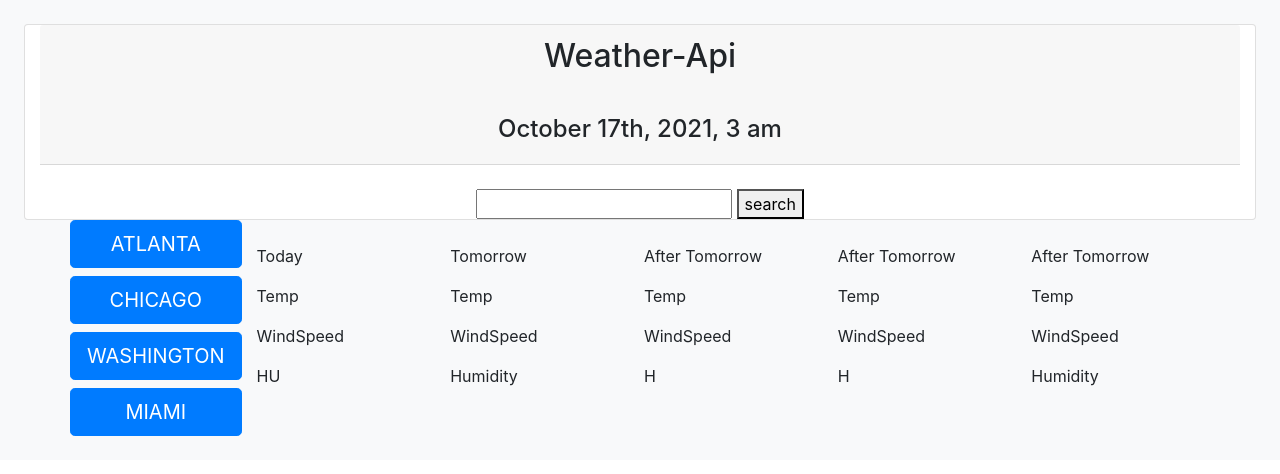
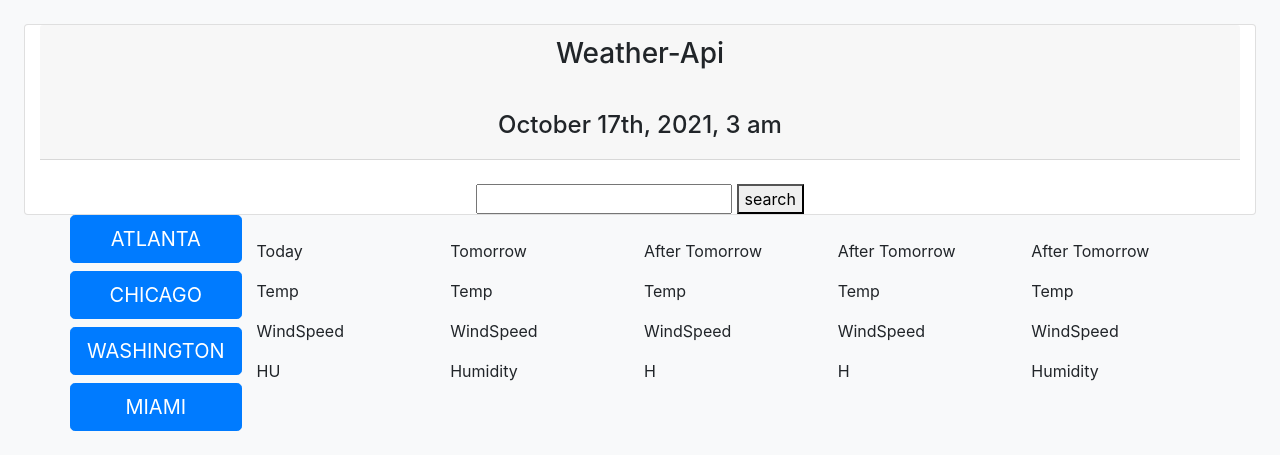
Before and after one commit to tallerdeldiablo/Weather-Api, a plain HTML site: page index.html in a window 1280 px wide. Drawn offline with nearby package versions, Linux system fonts and the light colour scheme.

Commit message:
title and icon

```diff
--- a/index.html
+++ b/index.html
@@ -17,8 +17,8 @@
     <main class="flex-row justify-center align-center col-auto p-4 bg-light">
       <section class="card card-rounded col-12 bg-white">
         <header class="card-header text-center">
-          <h2 class="text-black">Weather-Api</h2>
-          <h3  id="nameCity" class="text-black"></h3>
+
+          <h3  id="nameCity" class="text-black">Weather-Api</h3>
           <img id="iconWea">
           <img src="" alt="">
           <h3  ></h2>
```
